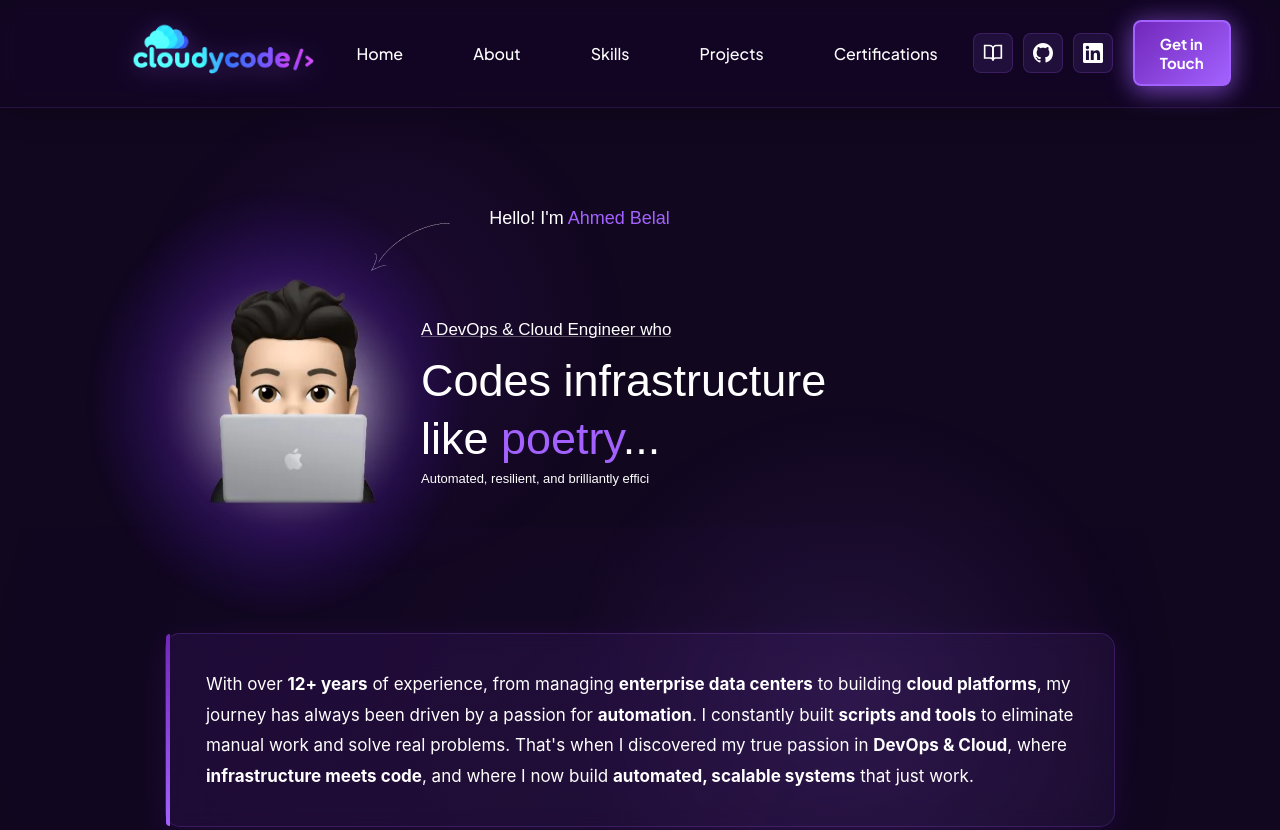
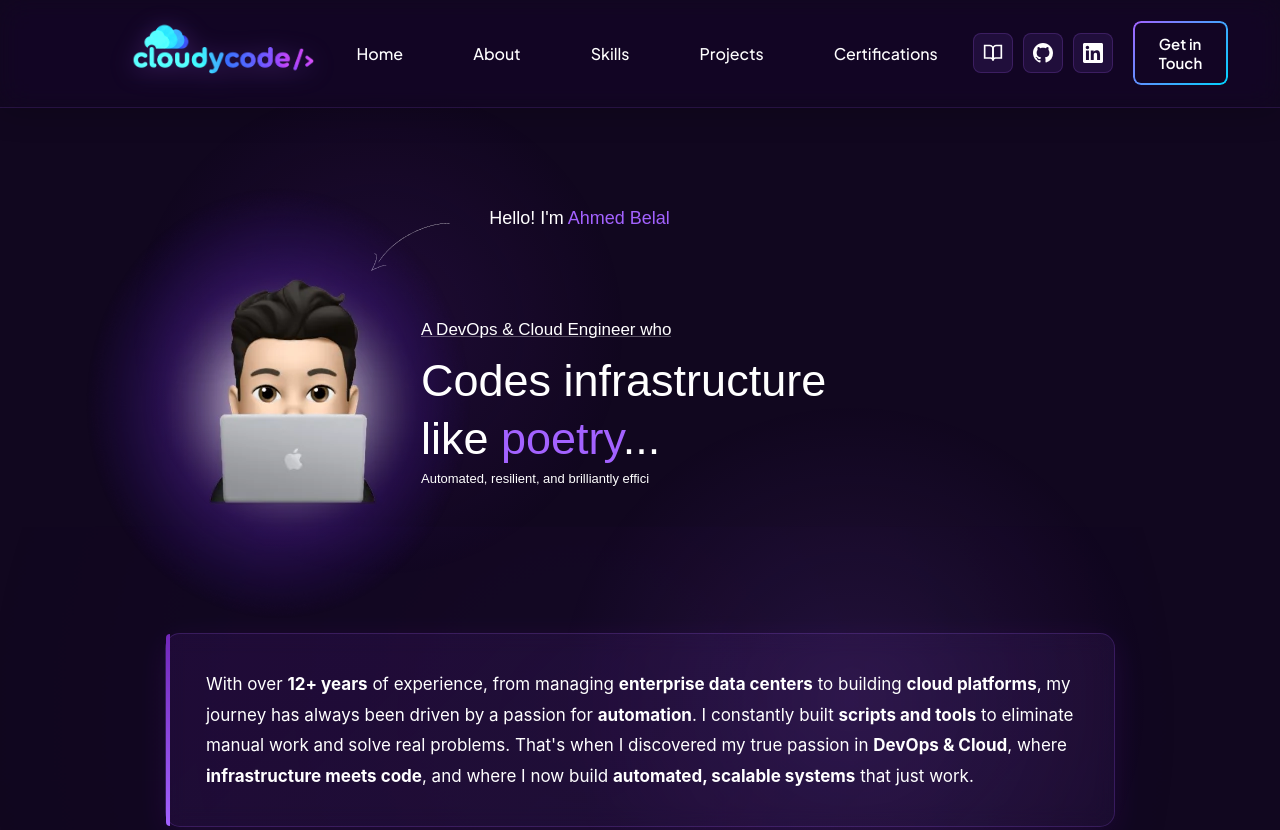
Before and after one commit to engabelal/cloudycode, a website: page index.html in a window 1280 px wide. Shown: the top 830 px of the page. Drawn offline with Linux system fonts and the light colour scheme; a web font is replaced by a local one.

Commit message:
feat: upgrade CTA button with gradient border style
- Applied premium gradient border design (purple to blue)
- Transparent background with subtle hover effect
- Modern, trendy and professional look
- Improved visual hierarchy

Changes:
- css/main.css: Updated CTA button styles with gradient border

```diff
--- a/css/main.css
+++ b/css/main.css
@@ -509,78 +509,43 @@ main#main {
   padding: 1.2rem 2.5rem;
   border-radius: 0.8rem;
   text-decoration: none;
-  font-weight: 700;
+  font-weight: 600;
   font-size: 1.5rem;
-  transition: all 0.3s cubic-bezier(0.4, 0, 0.2, 1);
+  transition: all 0.3s ease;
   position: relative;
-  overflow: hidden;
   display: inline-block;
-  box-shadow: 0 0 20px rgba(163, 98, 255, 0.4);
 }
 
 .cta--primary {
-  background: linear-gradient(
-    135deg,
-    var(--purple) 0%,
-    var(--purple-light) 100%
-  );
+  background: transparent;
   color: var(--white);
-  border: 2px solid var(--purple-light);
-  box-shadow: 0 6px 25px rgba(163, 98, 255, 0.5), 0 0 30px rgba(163, 98, 255, 0.3);
+  padding: 1.3rem 2.6rem;
 }
 
 .cta--primary::before {
-  content: "";
-  position: absolute;
-  top: 0;
-  left: -100%;
-  width: 100%;
-  height: 100%;
-  background: linear-gradient(
-    90deg,
-    transparent,
-    rgba(255, 255, 255, 0.3),
-    transparent
-  );
-  transition: left 0.5s ease;
-}
-
-.cta--primary:hover::before {
-  left: 100%;
-}
-
-.cta--primary:hover {
-  transform: translateY(-5px) scale(1.05);
-  box-shadow: 0 15px 45px rgba(163, 98, 255, 0.7), 0 0 40px rgba(163, 98, 255, 0.5);
-  border-color: #fff;
-}
-
-.cta--primary:active {
-  transform: translateY(-2px) scale(1.02);
-  box-shadow: 0 8px 25px rgba(163, 98, 255, 0.6);
-}
-
-.cta--primary::after {
   content: '';
   position: absolute;
-  top: 50%;
-  left: 50%;
-  width: 0;
-  height: 0;
-  border-radius: 50%;
-  background: rgba(255, 255, 255, 0.4);
-  transform: translate(-50%, -50%);
-  transition: width 0.4s, height 0.4s;
-}
-
-.cta--primary:active::after {
-  width: 300px;
-  height: 300px;
+  inset: 0;
+  border-radius: 0.8rem;
+  padding: 2px;
+  background: linear-gradient(135deg, var(--purple-light), #00d4ff);
+  -webkit-mask: linear-gradient(#fff 0 0) content-box, linear-gradient(#fff 0 0);
+  -webkit-mask-composite: xor;
+  mask-composite: exclude;
+}
+
+.cta--primary:hover {
+  background: rgba(163, 98, 255, 0.1);
+  transform: scale(1.02);
+}
+
+.cta--primary:active {
+  transform: scale(0.98);
 }
 
 .cta:focus {
-  outline: none;
-
+  outline: 2px solid var(--purple-light);
+  outline-offset: 2px;
 }
 
 /* Mobile Menu Toggle */
```
